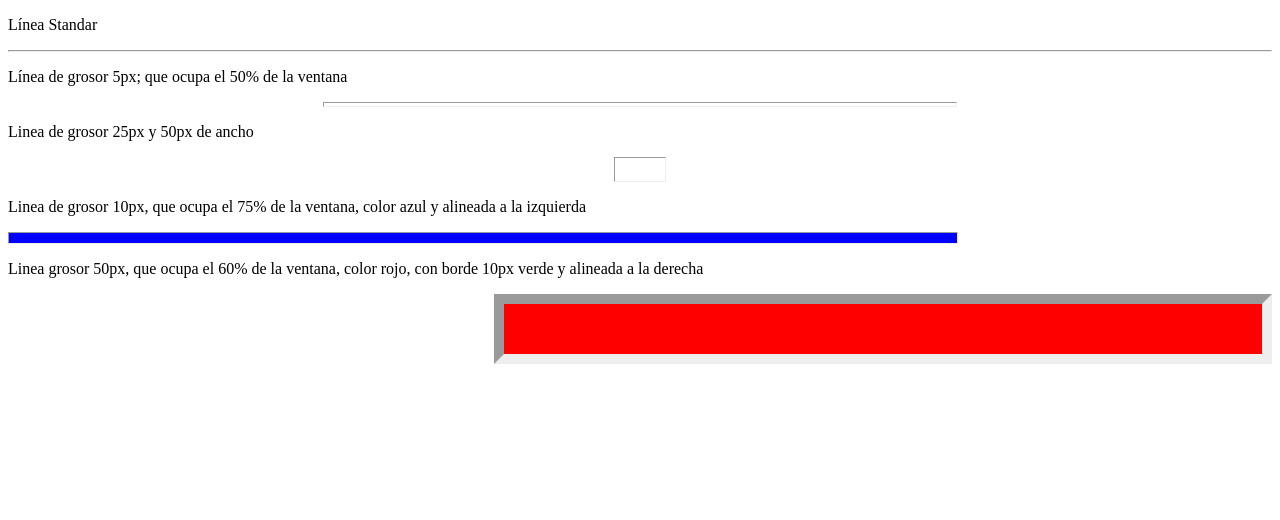
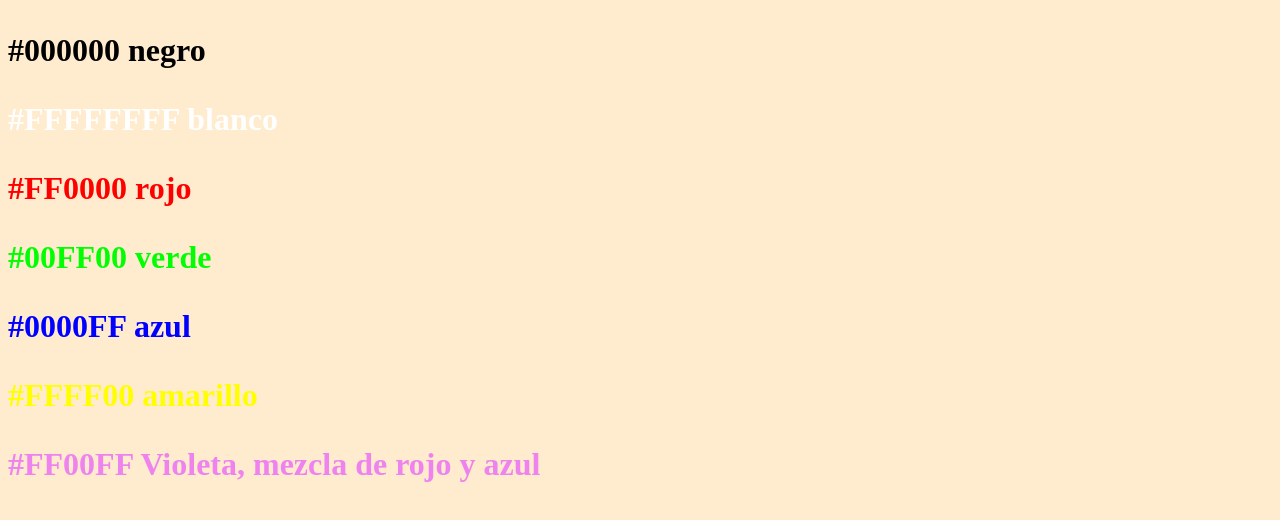
Before and after one commit to Jeferson-Palomino/Tarea2-Ebert, a plain HTML site: page index.html in a window 1280 px wide. Drawn offline with Linux system fonts and the light colour scheme.

Commit message:
Practica 3.html

```diff
--- a/index.html
+++ b/index.html
@@ -4,20 +4,17 @@
     <meta charset="UTF-8">
     <meta name="viewport" content="width=device-width, initial-scale=1.0">
     <meta http-equiv="X-UA-Compatible" content="ie=edge">
-    <title>Ejemplos de lineas Horizontales</title>
+    <title>Colores</title>
 </head>
 
-<body>
-    <p>Línea Standar</p>
-        <hr>
-    <p>Línea de grosor 5px; que ocupa el 50% de la ventana</p>
-        <hr size="5" width="50%">
-    <p>Linea de grosor 25px y 50px de ancho</p>
-        <hr size="25" width="50">
-    <p>Linea de grosor 10px, que ocupa el 75% de la ventana, color azul y alineada a la izquierda</p>
-        <hr style="width: 75%; height: 10px; background-color: blue; margin: 0pt">
-    <p>Linea grosor 50px, que ocupa el 60% de la ventana, color rojo, con borde 10px verde y alineada a la derecha</p>
-    <hr style="border-width: 10px; width: 60%; height: 50px; color:chartreuse; background-color:rgb(255,0,0); margin-right: 0pt">
+<body style="color: black; background-color: blanchedalmond;">
+    <p style="color: black; font-weight: bold; font-size: xx-large;">#000000 negro</p>
+    <p style="color: white; font-weight: bold; font-size: xx-large;">#FFFFFFFF blanco</p>
+    <p style="color: red; font-weight: bold; font-size: xx-large;">#FF0000 rojo</p>
+    <p style="color: lime; font-weight: bold; font-size: xx-large;">#00FF00 verde</p>
+    <p style="color: blue; font-weight: bold; font-size: xx-large;">#0000FF azul</p>
+    <p style="color: yellow; font-weight: bold; font-size: xx-large;">#FFFF00 amarillo</p>
+    <p style="color: violet; font-weight: bold; font-size: xx-large;">#FF00FF Violeta, mezcla de rojo y azul</p>
 
 </body>
 </html>
```
